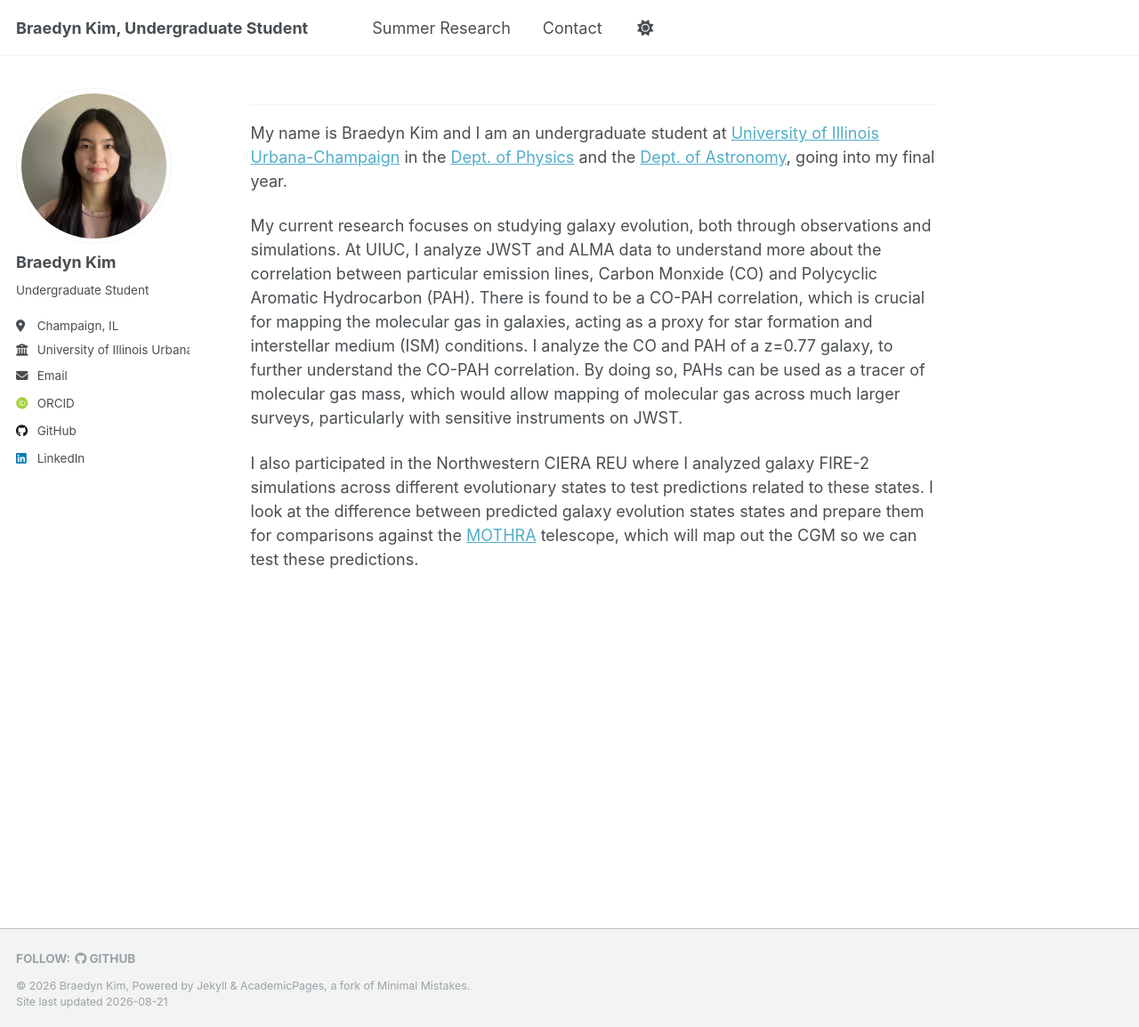
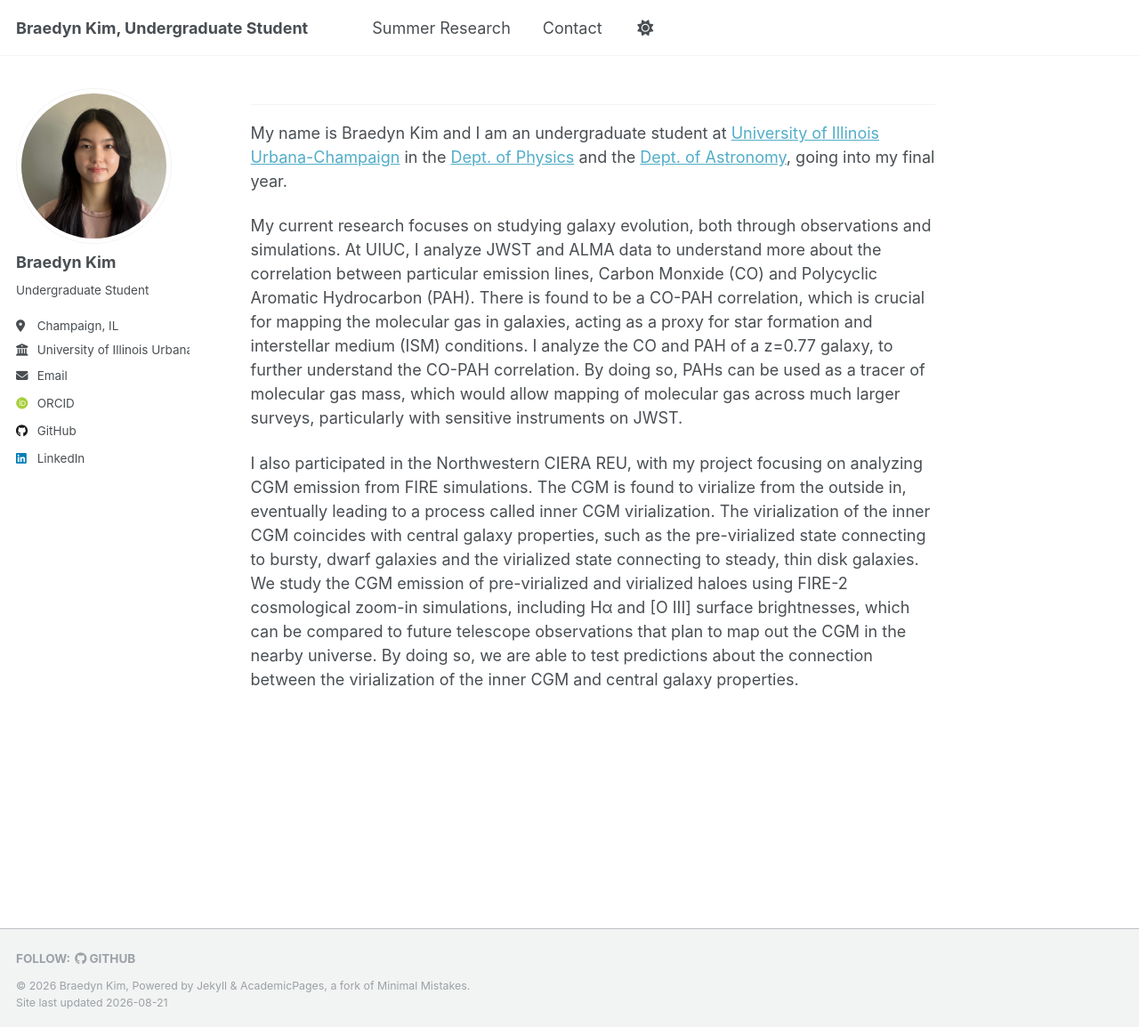
Before and after one commit to braedynkim/braedynkim.github.io, a Jekyll site: the page built from _pages/about.md, in a window 1280 px wide and 1154 px high. Shown: the whole window at 89% size. Built offline with Jekyll 4.4.1, drawn with Linux system fonts in a browser that asks for light colours; some web fonts are replaced; a script that is not in the unit is left out.

Commit message:
updated ciera reu description
Updated research description and clarified project focus on CGM emission analysis.

```diff
--- a/_pages/about.md
+++ b/_pages/about.md
@@ -14,4 +14,4 @@ My name is Braedyn Kim and I am an undergraduate student at [University of Illin
 
 My current research focuses on studying galaxy evolution, both through observations and simulations. At UIUC, I analyze JWST and ALMA data to understand more about the correlation between particular emission lines, Carbon Monxide (CO) and Polycyclic Aromatic Hydrocarbon (PAH). There is found to be a CO-PAH correlation, which is crucial for mapping the molecular gas in galaxies, acting as a proxy for star formation and interstellar medium (ISM) conditions. I analyze the CO and PAH of a z=0.77 galaxy, to further understand the CO-PAH correlation. By doing so, PAHs can be used as a tracer of molecular gas mass, which would allow mapping of molecular gas across much larger surveys, particularly with sensitive instruments on JWST.
 
-I also participated in the Northwestern CIERA REU where I analyzed galaxy FIRE-2 simulations across different evolutionary states to test predictions related to these states. I look at the difference between predicted galaxy evolution states states and prepare them for comparisons against the [MOTHRA](https://www.mothratelescope.org/) telescope, which will map out the CGM so we can test these predictions.
+I also participated in the Northwestern CIERA REU, with my project focusing on analyzing CGM emission from FIRE simulations. The CGM is found to virialize from the outside in, eventually leading to a process called inner CGM virialization. The virialization of the inner CGM coincides with central galaxy properties, such as the pre-virialized state connecting to bursty, dwarf galaxies and the virialized state connecting to steady, thin disk galaxies. We study the CGM emission of pre-virialized and virialized haloes using FIRE-2 cosmological zoom-in simulations, including Hα and [O III] surface brightnesses, which can be compared to future telescope observations that plan to map out the CGM in the nearby universe. By doing so, we are able to test predictions about the connection between the virialization of the inner CGM and central galaxy properties.
```
